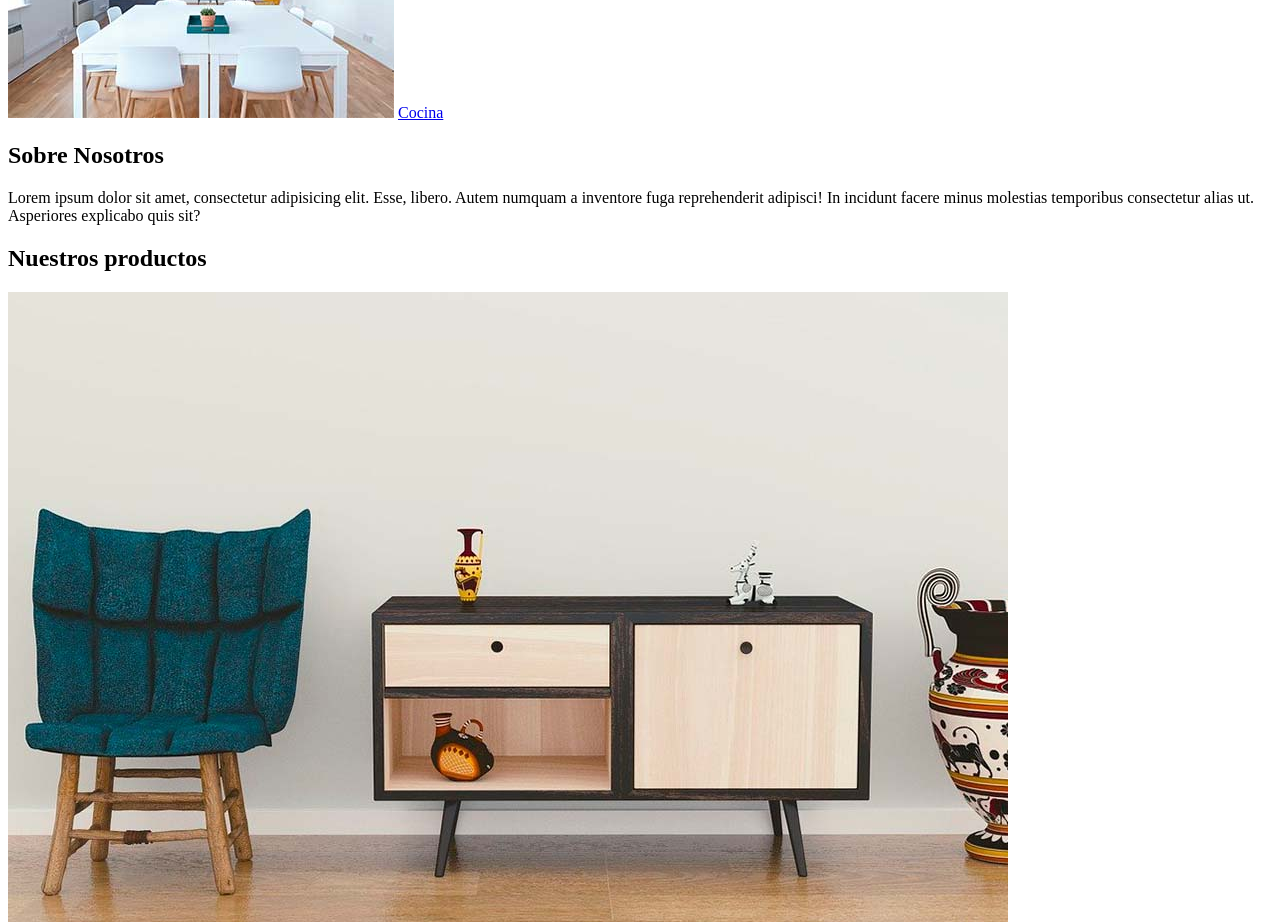
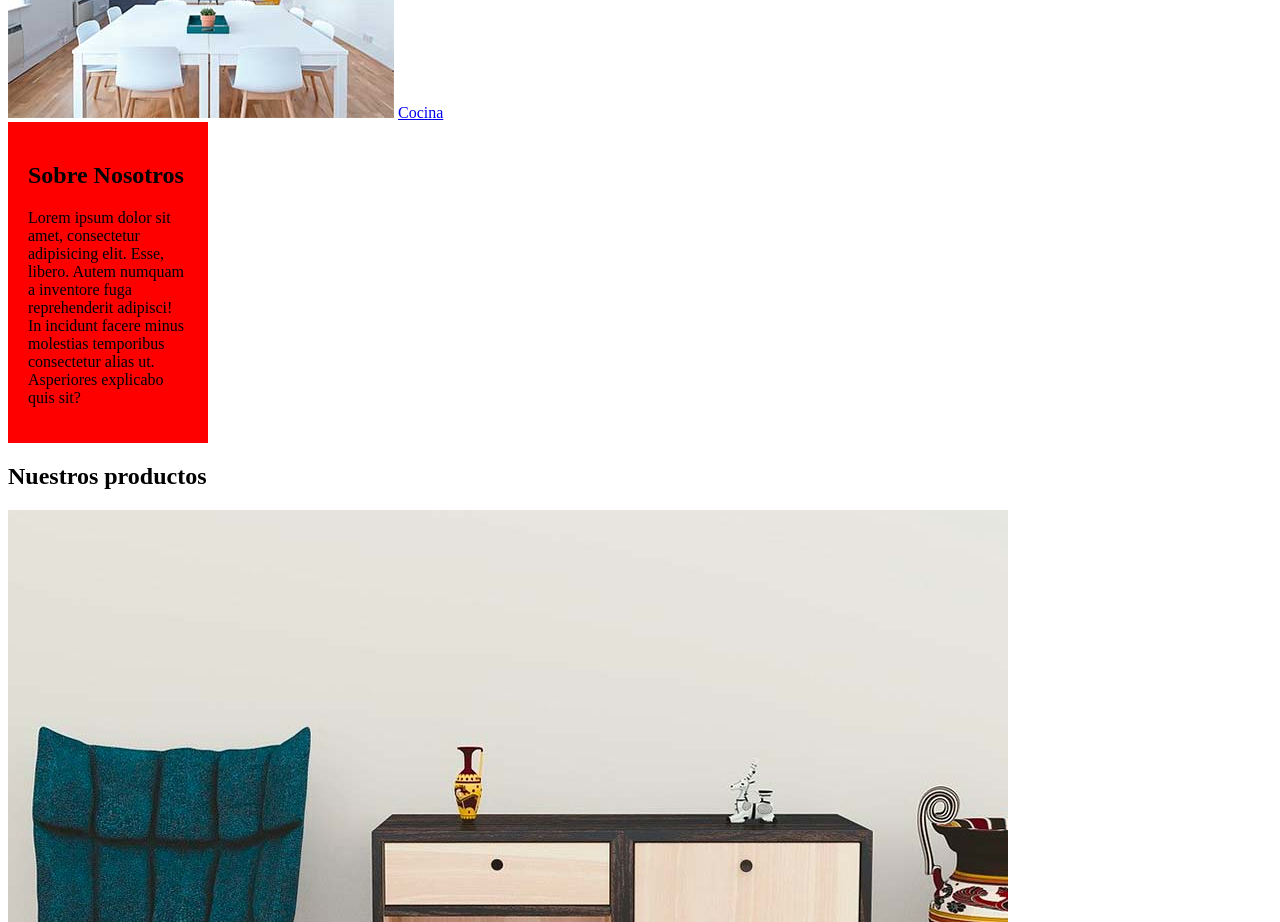
Before and after one commit to maldonadoangel/PracticaCss3, a plain HTML site: page Introduccion de html/index.html in a window 1280 px wide. Shown: the part 820-1742 px from the top of the page. Drawn offline with Linux system fonts and the light colour scheme.

Commit message:
Box-sizing

```diff
--- a/Introduccion de html/index.html
+++ b/Introduccion de html/index.html
@@ -40,7 +40,7 @@
         </section>
 
         <!-- Seccion sobre nosotros -->
-        <section>
+        <section class="sobre-nosotros">
             <div>
                 <h2>Sobre Nosotros</h2>
                 <p>Lorem ipsum dolor sit amet, consectetur adipisicing elit. Esse, libero. Autem numquam a inventore fuga reprehenderit adipisci! In incidunt facere minus molestias temporibus consectetur alias ut. Asperiores explicabo quis sit?</p>
--- a/Introduccion de html/style.css
+++ b/Introduccion de html/style.css
@@ -1,3 +1,9 @@
+html{
+    box-sizing: border-box;
+}
+*,*:before, *:after{
+    box-sizing: inherit;
+}
 h1{
     font-size: 30px;
     color: #000
@@ -7,9 +13,7 @@ h1 span{
     color: #037bc0;
 }
 
-.navegacion {
 
-}
 
 /** Existen diferentes estilos para escribir css: Modulos, BEM, SMACSS**/
 .enlace {
@@ -21,3 +25,13 @@ h1 span{
 
 
 /* Se recomienda utilizar los id cuando vamos a utilizar javascript, normalmente solo deberiamos manejar class para multiples etiquetas*/
+
+
+/* Box-model */
+
+.sobre-nosotros{
+    background-color: red;
+    width: 200px;
+    padding: 20px;
+    box-sizing: border-box;
+}
```
